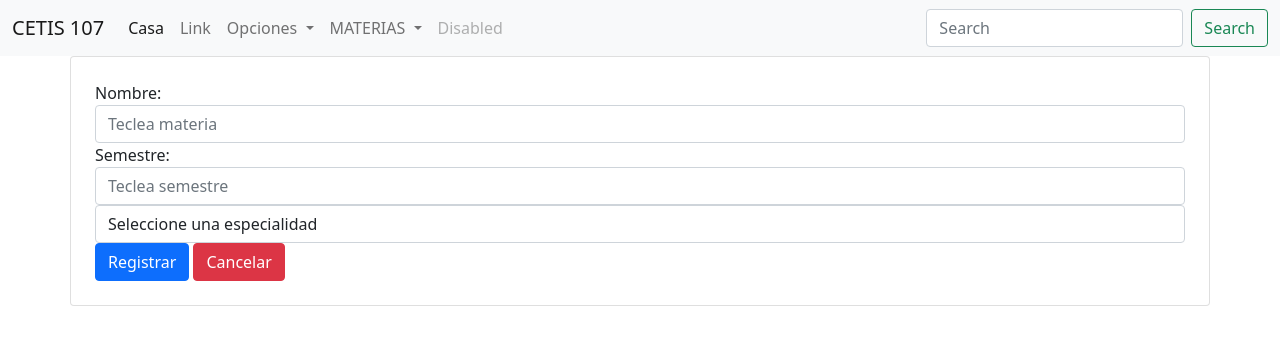
After one commit to uriel71/webybasededatos2023, a PHP site: page /RegistrarMaterias.php in a window 1280 px wide. The commit adds this page. Shown: the top 345 px of the page. Run offline with PHP 8.4, Linux system fonts and the light colour scheme.

Commit message:
Add files via upload

```diff
--- /dev/null
+++ b/parcial3/RegistrarMaterias.php
@@ -0,0 +1,47 @@
+<!DOCTYPE html>
+<html lang="en">
+<head>
+    <meta charset="UTF-8">
+    <meta name="viewport" content="width=device-width, initial-scale=1.0">
+    <title>Registrar materia</title>
+    <link rel="stylesheet" href="css/bootstrap.css">
+    <script src="code.jquery.com_jquery-3.7.1.js"></script>
+</head>
+<body>
+    <?php include 'menu.php'; ?>
+
+    <div class="container">
+        <div class="row">
+            <div class="col-12 card p-4">
+                <form action="">
+                    <div class="form-group">
+                        <label for="nombre">Nombre:</label>
+                        <input type="text" class="form-control" name="nombre" placeholder="Teclea materia">
+                    </div>
+                    <div class="form-group">
+                        <label for="semestre">Semestre:</label>
+                        <input type="number" class="form-control" name="semestre" placeholder="Teclea semestre">
+                    </div>
+                    <div class="form-group">
+                        <select name="especialidad" class="form-control">
+                            <option value="">Seleccione una especialidad</option>
+                            <option value="PROGRAMACION">PROGRAMACION</option>
+                            <option value="CONTABILIDAD">CONTABILIDAD</option>
+                            <option value="OFIMATICA">OFIMATICA</option>
+                            <option value="CONSTRUCCION">CONSTRUCCION</option>
+                            <option value="ELECTRONICA">ELECTRONICA</option>
+                        </select>
+                    </div>
+                    <div>
+                        <input type="submit" class="btn btn-primary" value="Registrar">
+                        <a href="consultarMaterias.php" class="btn btn-danger">Cancelar</a>
+                    </div>
+                </form>
+            </div>
+        </div>
+    </div>
+
+    <script src="js/bootstrap.min.js"></script>
+
+</body>
+</html>
--- a/parcial3/menu.php
+++ b/parcial3/menu.php
@@ -1,4 +1,4 @@
-<nav class="navbar navbar-expand-lg navbar-dark" style="background-color: #a7201f;">
+<nav class="navbar navbar-expand-lg navbar-light bg-light">
   <div class="container-fluid">
     <a class="navbar-brand" href="#">CETIS 107</a>
     <button class="navbar-toggler" type="button" data-bs-toggle="collapse" data-bs-target="#navbarSupportedContent" aria-controls="navbarSupportedContent" aria-expanded="false" aria-label="Toggle navigation">
@@ -7,23 +7,40 @@
     <div class="collapse navbar-collapse" id="navbarSupportedContent">
       <ul class="navbar-nav me-auto mb-2 mb-lg-0">
         <li class="nav-item">
-          <a class="nav-link active" aria-current="page" href="inicio.php">Inicio</a>
+          <a class="nav-link active" aria-current="page" href="#">Casa</a>
+        </li>
+        <li class="nav-item">
+          <a class="nav-link" href="#">Link</a>
         </li>
         <li class="nav-item dropdown">
           <a class="nav-link dropdown-toggle" href="#" id="navbarDropdown" role="button" data-bs-toggle="dropdown" aria-expanded="false">
             Opciones
           </a>
           <ul class="dropdown-menu" aria-labelledby="navbarDropdown">
-            <li><a class="dropdown-item" href="inicio.php">Inicio</a></li>
+            <li><a class="dropdown-item" href="inicio.php">inicio</a></li>
             <li><a class="dropdown-item" href="consultarAlumnos.php">Consultar alumnos</a></li>
             <li><hr class="dropdown-divider"></li>
-            <li><a class="dropdown-item" href="RegistrarAlumno.php">Registar alumno</a></li>
+            <li><a class="dropdown-item" href="RegistrarAlumno.php">Registrar alumno</a></li>
           </ul>
+        </li>
+        <li class="nav-item dropdown">
+          <a class="nav-link dropdown-toggle" href="#" id="navbarDropdown" role="button" data-bs-toggle="dropdown" aria-expanded="false">
+            MATERIAS
+          </a>
+          <ul class="dropdown-menu" aria-labelledby="navbarDropdown">
+            <li><a class="dropdown-item" href="inicio.php">inicio</a></li>
+            <li><a class="dropdown-item" href="consultarMaterias.php">Consultar materias</a></li>
+            <li><hr class="dropdown-divider"></li>
+            <li><a class="dropdown-item" href="RegistrarMaterias.php">Registrar materias</a></li>
+          </ul>
+        </li>
+        <li class="nav-item">
+          <a class="nav-link disabled" href="#" tabindex="-1" aria-disabled="true">Disabled</a>
         </li>
       </ul>
       <form class="d-flex">
-        <input class="form-control me-2" type="search" placeholder="Buscar" aria-label="Search">
-        <button class="btn btn-outline-secondary" type="submit">Buscar</button>
+        <input class="form-control me-2" type="search" placeholder="Search" aria-label="Search">
+        <button class="btn btn-outline-success" type="submit">Search</button>
       </form>
     </div>
   </div>
```
Also changed, not shown: parcial3/GuardarMateria.php (added, +20 -0 lines), parcial3/cetis107.sql (added, +107 -0 lines), parcial3/materias.sql (added, +68 -0 lines).
